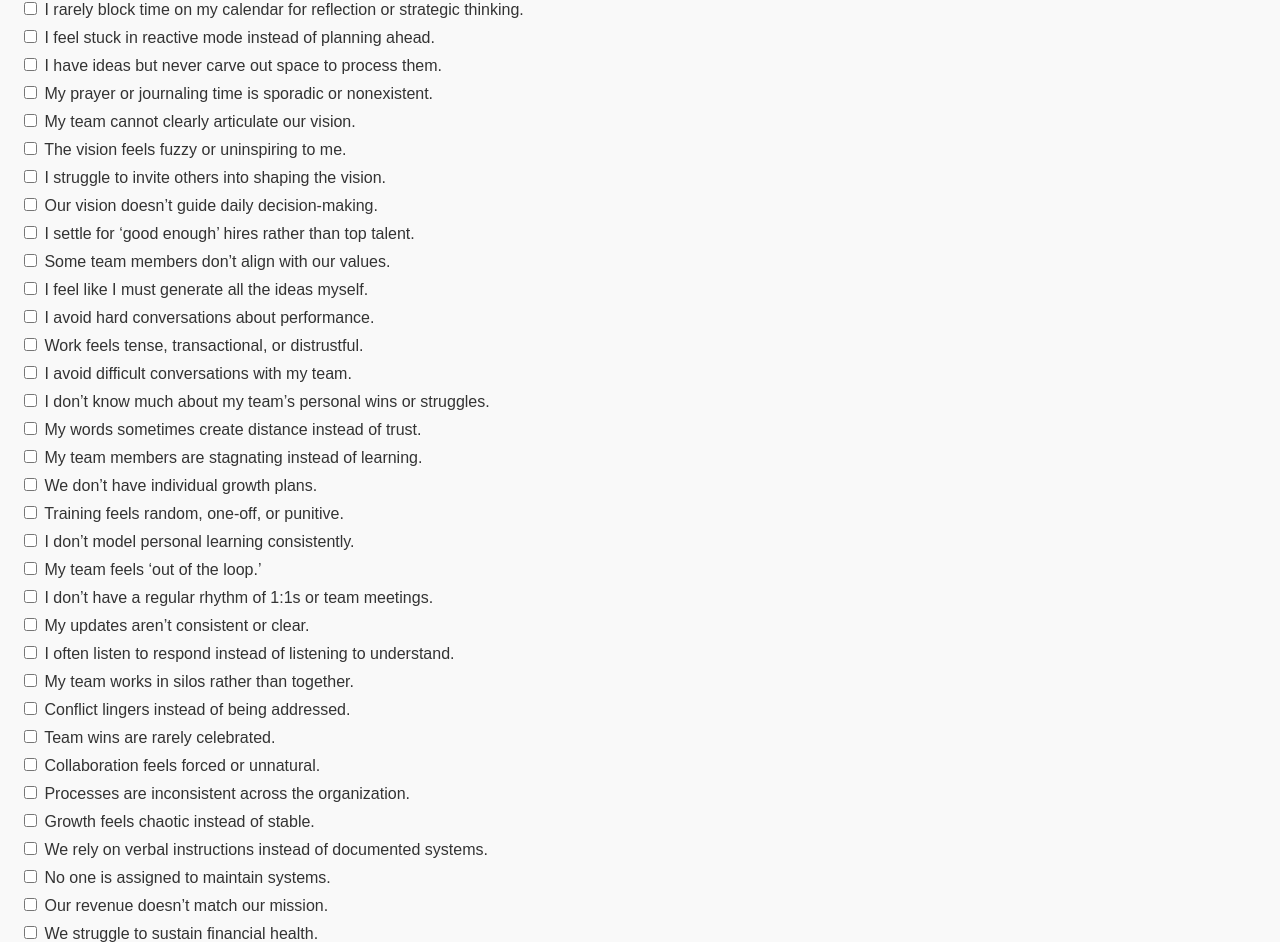
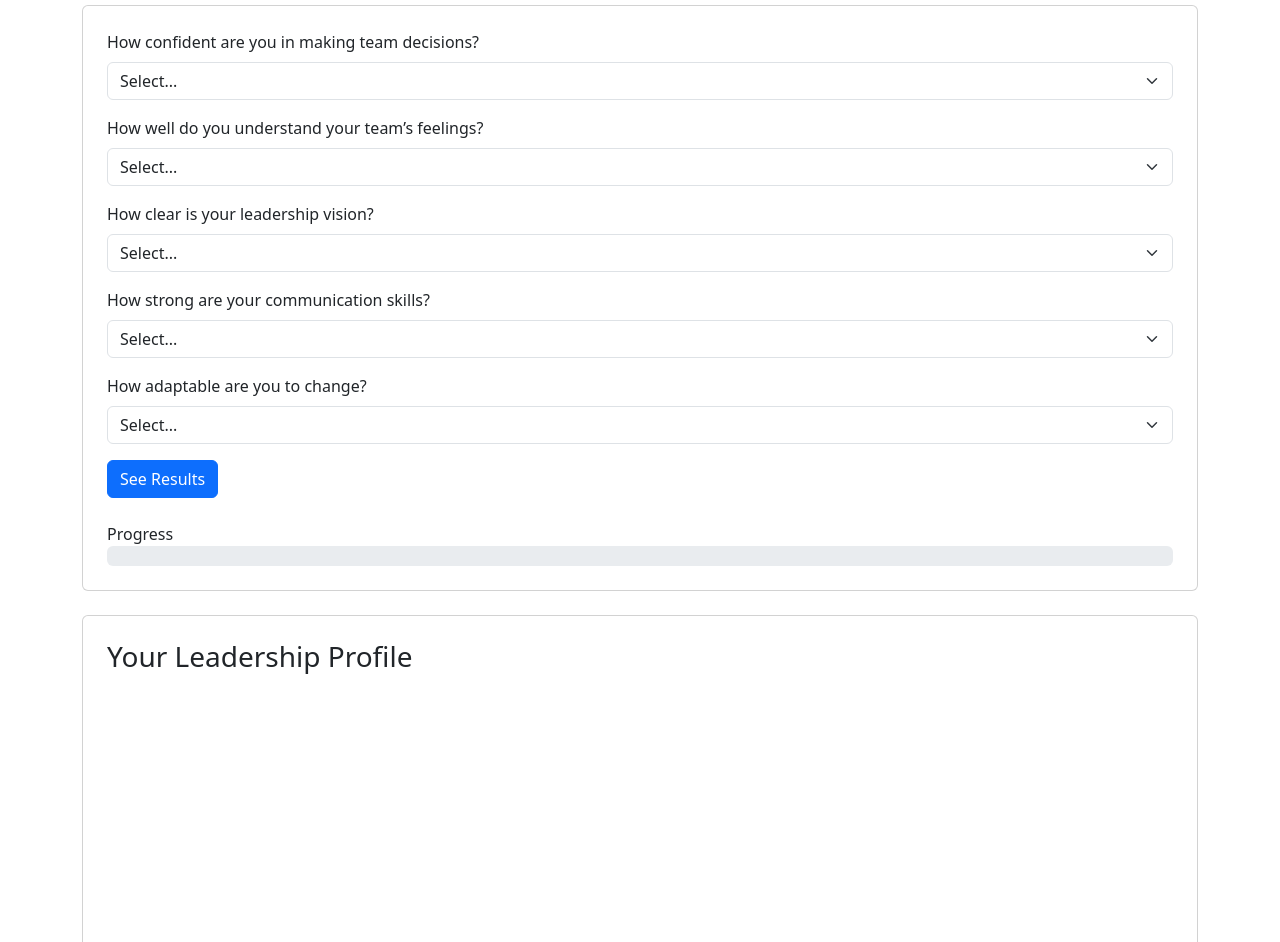
Before and after one commit to nroutzon/Leadership-Tool, a plain HTML site: page index.html in a window 1280 px wide. Shown: the part 115-1057 px from the top of the page. Drawn offline with nearby package versions, Linux system fonts and the light colour scheme.

Commit message:
Update index.html

```diff
--- a/index.html
+++ b/index.html
@@ -1,167 +1,140 @@
 <!DOCTYPE html>
 <html lang="en">
 <head>
-  <meta charset="UTF-8" />
-  <meta name="viewport" content="width=device-width, initial-scale=1" />
+  <meta charset="UTF-8">
   <title>Leadership Diagnostic Tool</title>
-  <style>
-    body { font-family: Arial, sans-serif; margin: 20px; background: #f9f9f9; color: #333; }
-    h1 { text-align: center; }
-    .symptom { display:block; margin-bottom:8px; }
-    .results { display:none; margin-top:20px; padding:15px; background:#fff; border:1px solid #ccc; border-radius:6px; }
-    .result-item { margin-bottom:15px; }
-    button { display:block; margin:20px auto; padding:10px 20px; font-size:16px; border:none; border-radius:6px; background:#333; color:#fff; cursor:pointer; }
-    button:hover { background:#555; }
-  </style>
+  <!-- Bootstrap CSS -->
+  <link href="https://cdn.jsdelivr.net/npm/bootstrap@5.3.2/dist/css/bootstrap.min.css" rel="stylesheet">
 </head>
 <body>
-  <h1>Leadership Diagnostic Tool</h1>
-  <p>Select the statements that resonate with your leadership experience, then click <b>Get Diagnosis</b> to see your top 2–3 challenges and prescriptions.</p>
+  <div class="container mt-5">
+    <h1 class="text-center mb-4">Leadership Diagnostic Tool</h1>
 
-  <form id="diagnosticForm">
-    <div id="symptomList"></div>
-    <button type="button" id="submitBtn">Get Diagnosis</button>
-    <button type="button" id="resetBtn">Reset</button>
-  </form>
+    <!-- Form Example -->
+    <div class="card p-4 mb-4">
+      <form id="diagnostic-form">
+        <div class="mb-3">
+          <label for="decision" class="form-label">How confident are you in making team decisions?</label>
+          <select class="form-select question" id="decision" required>
+            <option value="">Select...</option>
+            <option value="1">Not confident</option>
+            <option value="2">Somewhat confident</option>
+            <option value="3">Confident</option>
+            <option value="4">Very confident</option>
+          </select>
+        </div>
+        <div class="mb-3">
+          <label for="empathy" class="form-label">How well do you understand your team’s feelings?</label>
+          <select class="form-select question" id="empathy" required>
+            <option value="">Select...</option>
+            <option value="1">Not well</option>
+            <option value="2">Somewhat well</option>
+            <option value="3">Well</option>
+            <option value="4">Extremely well</option>
+          </select>
+        </div>
+        <div class="mb-3">
+          <label for="vision" class="form-label">How clear is your leadership vision?</label>
+          <select class="form-select question" id="vision" required>
+            <option value="">Select...</option>
+            <option value="1">Not clear</option>
+            <option value="2">Somewhat clear</option>
+            <option value="3">Clear</option>
+            <option value="4">Very clear</option>
+          </select>
+        </div>
+        <div class="mb-3">
+          <label for="communication" class="form-label">How strong are your communication skills?</label>
+          <select class="form-select question" id="communication" required>
+            <option value="">Select...</option>
+            <option value="1">Weak</option>
+            <option value="2">Average</option>
+            <option value="3">Strong</option>
+            <option value="4">Excellent</option>
+          </select>
+        </div>
+        <div class="mb-3">
+          <label for="adaptability" class="form-label">How adaptable are you to change?</label>
+          <select class="form-select question" id="adaptability" required>
+            <option value="">Select...</option>
+            <option value="1">Not adaptable</option>
+            <option value="2">Somewhat adaptable</option>
+            <option value="3">Adaptable</option>
+            <option value="4">Very adaptable</option>
+          </select>
+        </div>
+        <button type="submit" class="btn btn-primary">See Results</button>
+      </form>
+      <!-- Progress Bar Example -->
+      <div class="mt-4">
+        <label>Progress</label>
+        <div class="progress" style="height: 20px;">
+          <div class="progress-bar" role="progressbar" id="progressBar" style="width: 0%;">0%</div>
+        </div>
+      </div>
+    </div>
 
-  <div id="results" class="results" aria-live="polite"></div>
+    <!-- Results Chart Example -->
+    <div class="card p-4 mb-4">
+      <h3 class="mb-3">Your Leadership Profile</h3>
+      <canvas id="resultsChart"></canvas>
+    </div>
+  </div>
 
+  <!-- Bootstrap JS & Chart.js -->
+  <script src="https://cdn.jsdelivr.net/npm/bootstrap@5.3.2/dist/js/bootstrap.bundle.min.js"></script>
+  <script src="https://cdn.jsdelivr.net/npm/chart.js"></script>
   <script>
-    // Data (categories only used internally; never displayed in the checklist)
-    const data = [
-      { diagnosis: "Not Making Time to Think",
-        prescription: "Set aside time to think — schedule weekly protected hours and start with prayer/journaling.",
-        symptoms: [
-          "I rarely block time on my calendar for reflection or strategic thinking.",
-          "I feel stuck in reactive mode instead of planning ahead.",
-          "I have ideas but never carve out space to process them.",
-          "My prayer or journaling time is sporadic or nonexistent."
-        ]},
-      { diagnosis: "Vision Problems",
-        prescription: "Clarify and share your vision — refine the DNA (who we are) and Action (what we do) vision.",
-        symptoms: [
-          "My team cannot clearly articulate our vision.",
-          "The vision feels fuzzy or uninspiring to me.",
-          "I struggle to invite others into shaping the vision.",
-          "Our vision doesn’t guide daily decision-making."
-        ]},
-      { diagnosis: "Not Bringing the Best People Along",
-        prescription: "Build with the right people — define ‘great’ per role, recruit for fit, and address misalignment quickly.",
-        symptoms: [
-          "I settle for ‘good enough’ hires rather than top talent.",
-          "Some team members don’t align with our values.",
-          "I feel like I must generate all the ideas myself.",
-          "I avoid hard conversations about performance."
-        ]},
-      { diagnosis: "Poor Relationships",
-        prescription: "Strengthen key relationships — increase trust, transparency, and personal connection.",
-        symptoms: [
-          "Work feels tense, transactional, or distrustful.",
-          "I avoid difficult conversations with my team.",
-          "I don’t know much about my team’s personal wins or struggles.",
-          "My words sometimes create distance instead of trust."
-        ]},
-      { diagnosis: "Not Cultivating a Culture of Growth",
-        prescription: "Foster a culture of growth — create individual growth plans and model learning.",
-        symptoms: [
-          "My team members are stagnating instead of learning.",
-          "We don’t have individual growth plans.",
-          "Training feels random, one-off, or punitive.",
-          "I don’t model personal learning consistently."
-        ]},
-      { diagnosis: "Not Consistently Communicating",
-        prescription: "Communicate with clarity and consistency — set meeting rhythms and listen with the heart.",
-        symptoms: [
-          "My team feels ‘out of the loop.’",
-          "I don’t have a regular rhythm of 1:1s or team meetings.",
-          "My updates aren’t consistent or clear.",
-          "I often listen to respond instead of listening to understand."
-        ]},
-      { diagnosis: "Lack of Teamwork Culture",
-        prescription: "Create a teamwork culture — break silos, celebrate wins, and resolve conflict promptly.",
-        symptoms: [
-          "My team works in silos rather than together.",
-          "Conflict lingers instead of being addressed.",
-          "Team wins are rarely celebrated.",
-          "Collaboration feels forced or unnatural."
-        ]},
-      { diagnosis: "No Scalable Systems",
-        prescription: "Design scalable systems — document simple, shareable processes with clear owners.",
-        symptoms: [
-          "Processes are inconsistent across the organization.",
-          "Growth feels chaotic instead of stable.",
-          "We rely on verbal instructions instead of documented systems.",
-          "No one is assigned to maintain systems."
-        ]},
-      { diagnosis: "Poor Business Model",
-        prescription: "Align mission and model — tune offerings and pricing so purpose and profit reinforce each other.",
-        symptoms: [
-          "Our revenue doesn’t match our mission.",
-          "We struggle to sustain financial health.",
-          "Our business model feels patched together.",
-          "I can’t clearly explain how we make money and impact."
-        ]},
-      { diagnosis: "Ignoring the Bottom Line",
-        prescription: "Steward the bottom line — align budgets to vision and track a few meaningful metrics.",
-        symptoms: [
-          "I don’t regularly review financial reports.",
-          "Budgets don’t reflect our vision priorities.",
-          "We focus on impact but neglect profitability.",
-          "We don’t measure results beyond anecdotal stories."
-        ]}
-    ];
-
-    // Render a flat list (no headings)
-    const list = document.getElementById('symptomList');
-    data.forEach(group => {
-      group.symptoms.forEach(text => {
-        const label = document.createElement('label');
-        label.className = 'symptom';
-        label.innerHTML = `<input type="checkbox" data-cat="${group.diagnosis}"> ${text}`;
-        list.appendChild(label);
+    // Progress Bar Logic
+    const questions = document.querySelectorAll('.question');
+    const progressBar = document.getElementById('progressBar');
+    questions.forEach(q => {
+      q.addEventListener('change', () => {
+        let answered = 0;
+        questions.forEach(q => {
+          if (q.value !== "") answered++;
+        });
+        let percent = Math.round((answered / questions.length) * 100);
+        progressBar.style.width = percent + '%';
+        progressBar.textContent = percent + '%';
       });
     });
 
-    function calculate() {
-      const checked = document.querySelectorAll('input[type="checkbox"]:checked');
-      const scores = {};
-      checked.forEach(cb => {
-        const cat = cb.getAttribute('data-cat');
-        scores[cat] = (scores[cat] || 0) + 1;
+    // Chart.js Logic
+    let chart;
+    document.getElementById('diagnostic-form').addEventListener('submit', function(e) {
+      e.preventDefault();
+      const data = [
+        parseInt(document.getElementById('decision').value) || 0,
+        parseInt(document.getElementById('empathy').value) || 0,
+        parseInt(document.getElementById('vision').value) || 0,
+        parseInt(document.getElementById('communication').value) || 0,
+        parseInt(document.getElementById('adaptability').value) || 0
+      ];
+      if (chart) chart.destroy();
+      const ctx = document.getElementById('resultsChart').getContext('2d');
+      chart = new Chart(ctx, {
+        type: 'radar',
+        data: {
+          labels: ['Decision Making', 'Empathy', 'Vision', 'Communication', 'Adaptability'],
+          datasets: [{
+            label: 'Your Profile',
+            data: data,
+            backgroundColor: 'rgba(62,124,182,0.2)',
+            borderColor: '#3e7cb6',
+            borderWidth: 2
+          }]
+        },
+        options: {
+          scales: {
+            r: {
+              angleLines: { display: false },
+              suggestedMin: 1,
+              suggestedMax: 4
+            }
+          }
+        }
       });
-      return Object.entries(scores).sort((a,b) => b[1]-a[1]); // [ [diagnosis, count], ... ]
-    }
-
-    function renderResults(sorted) {
-      const results = document.getElementById('results');
-      results.innerHTML = '<h2>Your Results</h2>';
-      if (sorted.length === 0) {
-        results.innerHTML += '<p>No statements selected. Please check a few symptoms and try again.</p>';
-      } else {
-        sorted.slice(0, 3).forEach(([diag, count], i) => {
-          const item = data.find(d => d.diagnosis === diag);
-          const tier = i === 0 ? 'Primary' : i === 1 ? 'Secondary' : 'Tertiary';
-          results.innerHTML += `
-            <div class="result-item">
-              <strong>${tier}:</strong> ${diag}<br>
-              Symptoms checked: ${count}<br>
-              <strong>Prescription:</strong> ${item.prescription}
-            </div>`;
-        });
-      }
-      results.style.display = 'block';
-      results.scrollIntoView({ behavior: 'smooth' });
-    }
-
-    document.getElementById('submitBtn').addEventListener('click', () => {
-      renderResults(calculate());
-    });
-
-    document.getElementById('resetBtn').addEventListener('click', () => {
-      document.getElementById('diagnosticForm').reset();
-      const results = document.getElementById('results');
-      results.style.display = 'none';
-      results.innerHTML = '';
     });
   </script>
 </body>
```
